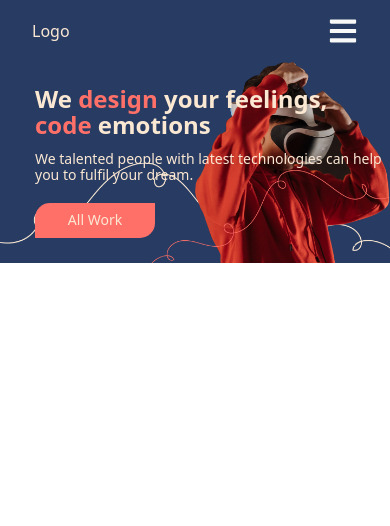
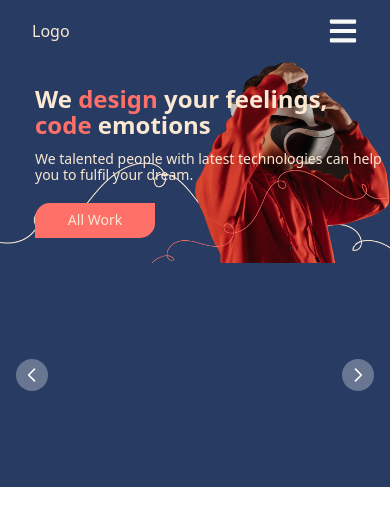
Before and after one commit to rookiexyz/figmaSite, a React (Create React App) app: page / in a window 390 px wide. Shown: the top 526 px of the page. Built offline with nearby package versions, Linux system fonts and the light colour scheme.

Commit message:
added services component

```diff
--- a/src/App.jsx
+++ b/src/App.jsx
@@ -1,12 +1,13 @@
 import Hero from './component/Hero';
 import Navbar from './component/Navbar';
+import Services from './component/Services';
 
 function App() {
   return (
     <div className="bg-site-blue text-secondary">
       <Navbar />
       <Hero />
-      {/* <h1 className='text-site-red font-bold text-8xl'>hello qasim</h1> */}
+      <Services />
     </div>
   );
 }
--- /dev/null
+++ b/src/component/Services.jsx
@@ -0,0 +1,55 @@
+import React from 'react'
+
+export default function Services() {
+  return (
+
+    <div id="indicators-carousel" class="relative w-full" data-carousel="static">
+        {/* <!-- Carousel wrapper --> */}
+        <div class="relative h-56 overflow-hidden rounded-lg md:h-96">
+            {/* <!-- Item 1 --> */}
+            <div class="hidden duration-700 ease-in-out" data-carousel-item="active">
+                <img src="https://unsplash.com/photos/GI4wXur48BY" class="absolute block w-full -translate-x-1/2 -translate-y-1/2 top-1/2 left-1/2" alt="..." />
+            </div>
+            {/* <!-- Item 2 --> */}
+            <div class="hidden duration-700 ease-in-out" data-carousel-item>
+                <img src="https://unsplash.com/photos/GI4wXur48BY" class="absolute block w-full -translate-x-1/2 -translate-y-1/2 top-1/2 left-1/2" alt="..." />
+            </div>
+            {/* <!-- Item 3 --> */}
+            <div class="hidden duration-700 ease-in-out" data-carousel-item>
+                <img src="https://unsplash.com/photos/GI4wXur48BY" class="absolute block w-full -translate-x-1/2 -translate-y-1/2 top-1/2 left-1/2" alt="..." />
+            </div>
+            {/* <!-- Item 4 --> */}
+            <div class="hidden duration-700 ease-in-out" data-carousel-item>
+                <img src="https://unsplash.com/photos/GI4wXur48BY" class="absolute block w-full -translate-x-1/2 -translate-y-1/2 top-1/2 left-1/2" alt="..." />
+            </div>
+            {/* <!-- Item 5 --> */}
+            <div class="hidden duration-700 ease-in-out" data-carousel-item>
+                <img src="https://unsplash.com/photos/GI4wXur48BY" class="absolute block w-full -translate-x-1/2 -translate-y-1/2 top-1/2 left-1/2" alt="..." />
+            </div>
+        </div>
+        {/* <!-- Slider indicators --> */}
+        <div class="absolute z-30 flex space-x-3 -translate-x-1/2 bottom-5 left-1/2">
+            <button type="button" class="w-3 h-3 rounded-full" aria-current="true" aria-label="Slide 1" data-carousel-slide-to="0"></button>
+            <button type="button" class="w-3 h-3 rounded-full" aria-current="false" aria-label="Slide 2" data-carousel-slide-to="1"></button>
+            <button type="button" class="w-3 h-3 rounded-full" aria-current="false" aria-label="Slide 3" data-carousel-slide-to="2"></button>
+            <button type="button" class="w-3 h-3 rounded-full" aria-current="false" aria-label="Slide 4" data-carousel-slide-to="3"></button>
+            <button type="button" class="w-3 h-3 rounded-full" aria-current="false" aria-label="Slide 5" data-carousel-slide-to="4"></button>
+        </div>
+        {/* <!-- Slider controls --> */}
+        <button type="button" class="absolute top-0 left-0 z-30 flex items-center justify-center h-full px-4 cursor-pointer group focus:outline-none" data-carousel-prev>
+            <span class="inline-flex items-center justify-center w-8 h-8 rounded-full sm:w-10 sm:h-10 bg-white/30 dark:bg-gray-800/30 group-hover:bg-white/50 dark:group-hover:bg-gray-800/60 group-focus:ring-4 group-focus:ring-white dark:group-focus:ring-gray-800/70 group-focus:outline-none">
+                <svg aria-hidden="true" class="w-5 h-5 text-white sm:w-6 sm:h-6 dark:text-gray-800" fill="none" stroke="currentColor" viewBox="0 0 24 24" xmlns="http://www.w3.org/2000/svg"><path stroke-linecap="round" stroke-linejoin="round" stroke-width="2" d="M15 19l-7-7 7-7"></path></svg>
+                <span class="sr-only">Previous</span>
+            </span>
+        </button>
+        <button type="button" class="absolute top-0 right-0 z-30 flex items-center justify-center h-full px-4 cursor-pointer group focus:outline-none" data-carousel-next>
+            <span class="inline-flex items-center justify-center w-8 h-8 rounded-full sm:w-10 sm:h-10 bg-white/30 dark:bg-gray-800/30 group-hover:bg-white/50 dark:group-hover:bg-gray-800/60 group-focus:ring-4 group-focus:ring-white dark:group-focus:ring-gray-800/70 group-focus:outline-none">
+                <svg aria-hidden="true" class="w-5 h-5 text-white sm:w-6 sm:h-6 dark:text-gray-800" fill="none" stroke="currentColor" viewBox="0 0 24 24" xmlns="http://www.w3.org/2000/svg"><path stroke-linecap="round" stroke-linejoin="round" stroke-width="2" d="M9 5l7 7-7 7"></path></svg>
+                <span class="sr-only">Next</span>
+            </span>
+        </button>
+    </div>
+
+
+  )
+}
```
